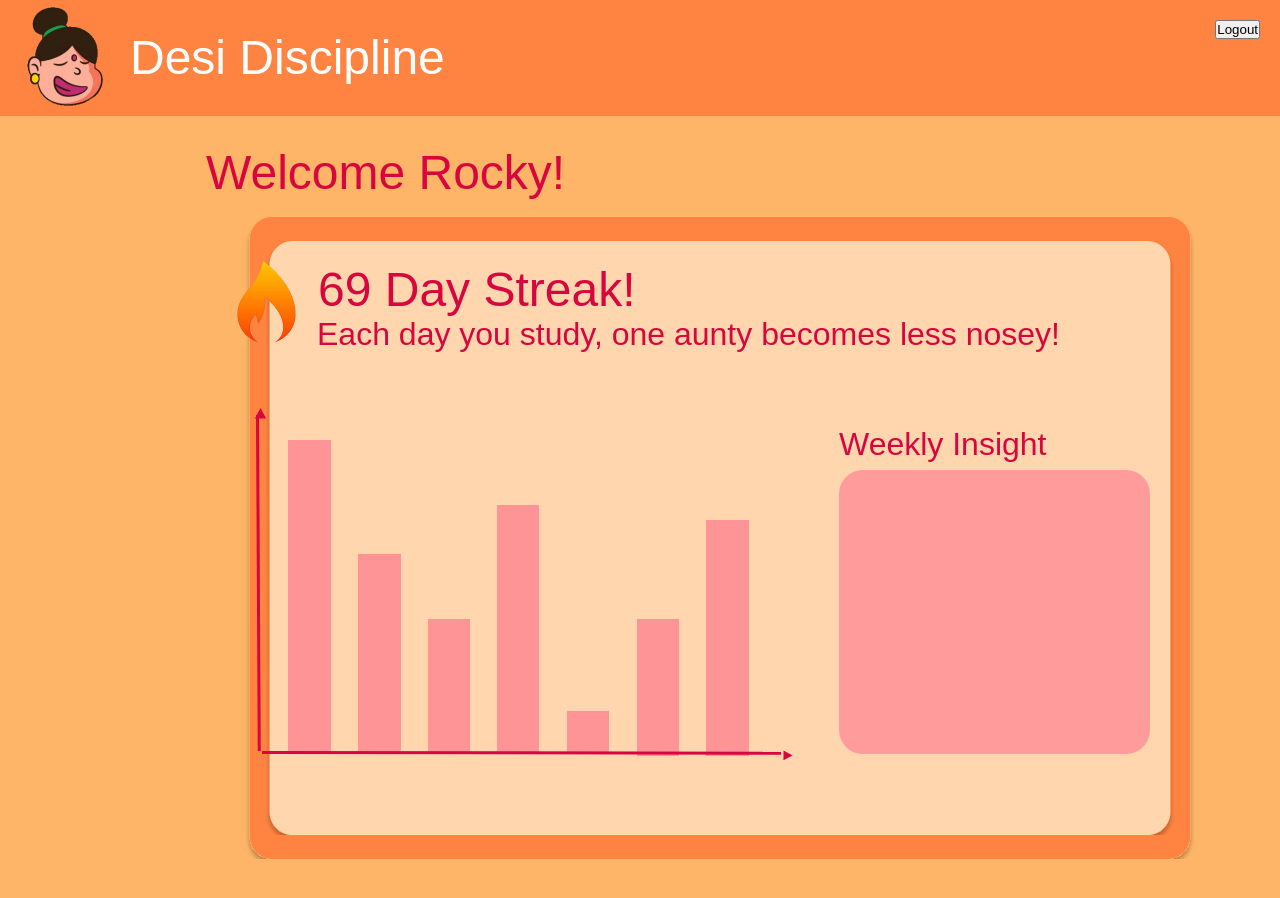
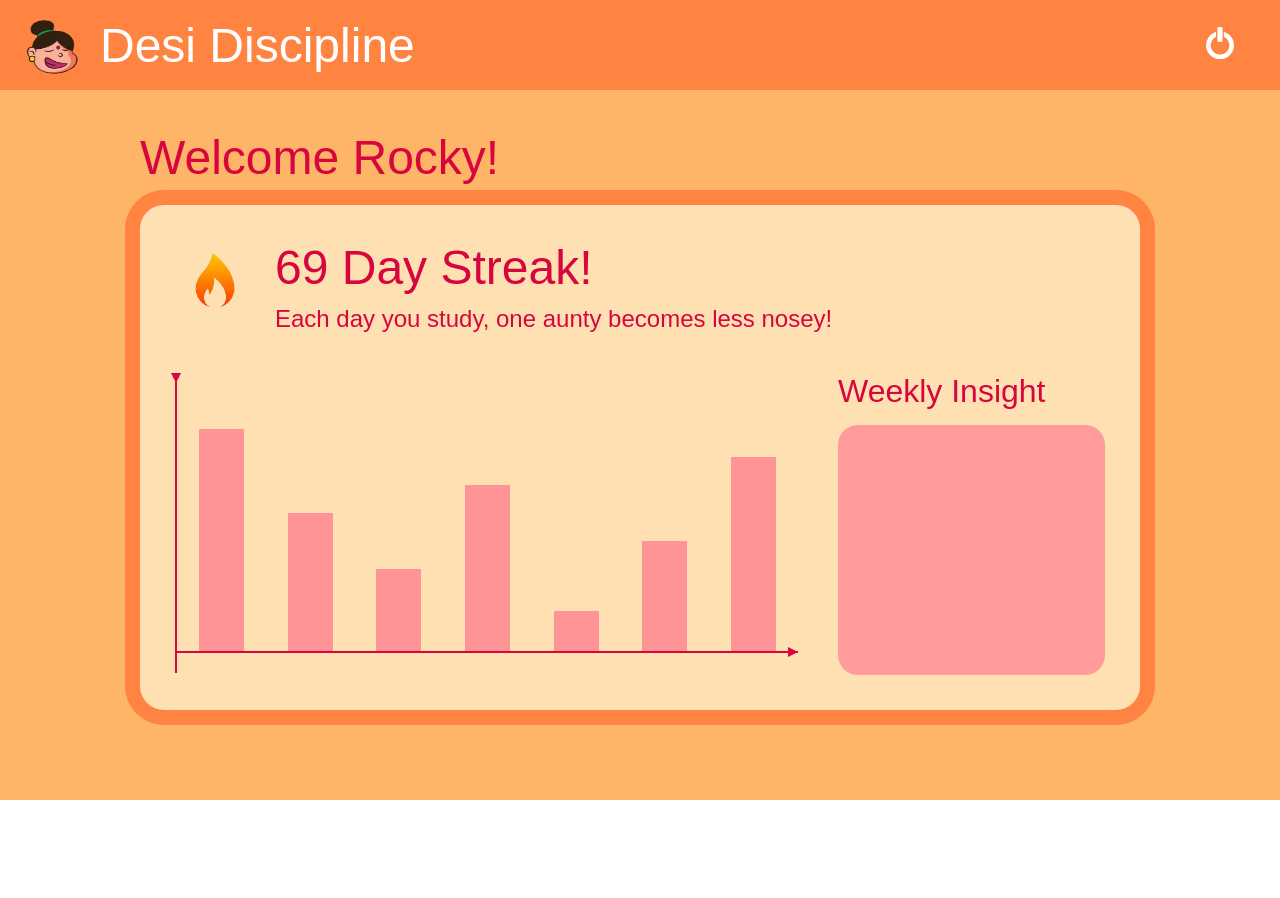
Before and after one commit to Yengner/desi-discipline, a Next.js app in the folder desi-discipline-website/: page /dashboard in a window 1280 px wide. Shown: the top 898 px of the page. After the commit the page ends 800 px from the top, so only its background shows below. Built offline with nearby package versions, Linux system fonts and the light colour scheme.

Commit message:
Updating Dashboard Frontend

```diff
--- a/desi-discipline-website/src/components/LogoutButton.jsx
+++ b/desi-discipline-website/src/components/LogoutButton.jsx
@@ -6,7 +6,7 @@ import { useRouter } from 'next/navigation';
 import toast from 'react-hot-toast';
 import { handleSignOut } from '@/lib/user.actions';
 
-const LogoutButton = ({ isExpanded }) => {
+const LogoutButton = () => {
   const [loading, setLoading] = useState(false);
   const router = useRouter();
 
@@ -15,29 +15,29 @@ const LogoutButton = ({ isExpanded }) => {
     const { errorMessage } = await handleSignOut();
 
     if (errorMessage) {
-      toast.error(errorMessage)
-
+      toast.error(errorMessage);
     } else {
-      router.push('/login'); // Redirect after logout
-      toast.success("Signed Out!")
+      router.push('/login');
+      toast.success("Signed Out!");
     }
 
     setLoading(false);
   };
 
   return (
-    <button
+    <img
+      src="/image-10.png"
+      alt="Logout"
       onClick={handleLogout}
-      disabled={loading}
-      className="flex items-center w-full px-4 py-3 rounded-lg text-gray-700 hover:bg-red-200 transition-colors"
-    >
-      <span
-        className={`ml-4 transition-opacity duration-200 ${isExpanded ? 'opacity-100' : 'opacity-0'
-          }`}
-      >
-        {loading ? 'Logging Out...' : 'Logout'}
-      </span>
-    </button>
+      className="logout-image-button"
+      style={{
+        width: '40px',
+        height: '40px',
+        cursor: loading ? 'not-allowed' : 'pointer',
+        opacity: loading ? 0.5 : 1,
+        transition: 'transform 0.2s ease',
+      }}
+    />
   );
 };
 
--- a/desi-discipline-website/src/components/dashboard/Dashboard.css
+++ b/desi-discipline-website/src/components/dashboard/Dashboard.css
@@ -1,268 +1,256 @@
+/* Base styling */
 .dashboard,
 .dashboard * {
   box-sizing: border-box;
 }
+
 .dashboard {
   background: #feb567;
-  height: 1024px;
-  position: relative;
-  overflow: hidden;
+  min-height: 100vh;
+  font-family: "Pixelify Sans", sans-serif;
+  padding-bottom: 30px;
 }
-.welcome-rocky {
-  color: #d8063e;
-  text-align: left;
-  font-family: "Pixelify Sans", sans-serif;
+
+/* Header styling */
+.header {
+  background: #ff8442;
+  height: 90px;
+  display: flex;
+  justify-content: space-between;
+  align-items: center;
+  padding: 0 20px;
+}
+
+.logo-title {
+  display: flex;
+  align-items: center;
+}
+
+.logo {
+  width: 65px;
+  height: 65px;
+  margin-right: 15px;
+}
+
+.title {
+  color: white;
   font-size: 48px;
   font-weight: 400;
-  position: absolute;
-  left: 206px;
-  top: 145px;
-  width: 521px;
-  height: 28px;
-}
-.frame-3 {
-  width: 100px;
-  height: 100px;
-  position: absolute;
-  left: 435px;
-  top: 475px;
-  overflow: hidden;
-}
-.rectangle-7 {
-  background: #ff8442;
-  width: 100%;
-  height: 126px;
-  position: absolute;
-  top: -10px;
-}
-.desi-discipline {
-  color: #ffffff;
-  text-align: left;
-  font-family: "Pixelify Sans", sans-serif;
-  font-size: 48px;
-  font-weight: 400;
-  position: absolute;
-  left: 130px;
-  top: 30px;
-  width: 541px;
-  height: 31px;
-}
-.icon-1 {
-  width: 97px;
-  height: 120px;
-  position: absolute;
-  left: 17px;
-  top: -6px;
-  object-fit: cover;
-  aspect-ratio: 97/120;
-}
-.image-1 {
-  width: 73px;
-  height: 73px;
-  position: absolute;
-  left: 1339px;
-  top: 23px;
-  object-fit: cover;
-  aspect-ratio: 1;
-}
-.rectangle-6 {
-  border-radius: 0px;
-  width: 1092px;
-  height: 642px;
-  position: absolute;
-  left: 174px;
-  top: 217px;
-  overflow: visible;
-}
-.rectangle-2 {
-  border-radius: 0px;
-  width: 1028px;
-  height: 594px;
-  position: absolute;
-  left: 206px;
-  top: 241px;
-  overflow: visible;
-}
-.weekly-insight {
-  color: #d8063e;
-  text-align: left;
-  font-family: "Pixelify Sans", sans-serif;
-  font-size: 32px;
-  font-weight: 400;
-  position: absolute;
-  left: 839px;
-  top: 426px;
-  width: 382px;
-  height: 28px;
-}
-.pngtree-fire-icon-symbol-simple-design-blaze-transparent-flaming-vector-png-image-46963576-removebg-preview-1 {
-  width: 121px;
-  height: 121px;
-  position: absolute;
-  left: 206px;
-  top: 241px;
-  object-fit: cover;
-  aspect-ratio: 1;
-}
-._69-day-streak {
-  color: #d8063e;
-  text-align: left;
-  font-family: "Pixelify Sans", sans-serif;
-  font-size: 48px;
-  font-weight: 400;
-  position: absolute;
-  left: 318px;
-  top: 262px;
-  width: 521px;
-  height: 28px;
-}
-.each-day-you-study-one-aunty-becomes-less-nosey {
-  color: #d8063e;
-  text-align: left;
-  font-family: "Pixelify Sans", sans-serif;
-  font-size: 32px;
-  font-weight: 400;
-  position: absolute;
-  left: 317px;
-  top: 316px;
-  width: 801px;
-  height: 28px;
-}
-.line-3 {
-  margin-top: -3px;
-  border-style: solid;
-  border-color: #d8063e;
-  border-width: 3px 0 0 0;
-  width: 336.17px;
-  height: 0px;
-  position: absolute;
-  left: 259px;
-  top: 418px;
-  transform-origin: 0 0;
-  transform: rotate(89.701deg) scale(1, 1);
-}
-.rectangle-8 {
-  background: #ff9496;
-  width: 43px;
-  height: 312px;
-  position: absolute;
-  left: 288px;
-  top: 440px;
-}
-.rectangle-9 {
-  background: #ff9496;
-  width: 43px;
-  height: 198px;
-  position: absolute;
-  left: 358px;
-  top: 554px;
-}
-.rectangle-10 {
-  background: #ff9496;
-  width: 42px;
-  height: 135px;
-  position: absolute;
-  left: 428px;
-  top: 619px;
-}
-.rectangle-11 {
-  background: #ff9496;
-  width: 42px;
-  height: 249px;
-  position: absolute;
-  left: 497px;
-  top: 505px;
-}
-.rectangle-12 {
-  background: #ff9496;
-  width: 42px;
-  height: 43px;
-  position: absolute;
-  left: 567px;
-  top: 711px;
-}
-.rectangle-13 {
-  background: #ff9496;
-  width: 42px;
-  height: 137px;
-  position: absolute;
-  left: 637px;
-  top: 619px;
-}
-.rectangle-14 {
-  background: #ff9496;
-  width: 43px;
-  height: 236px;
-  position: absolute;
-  left: 706px;
-  top: 520px;
-}
-.line-4 {
-  margin-top: -3px;
-  border-style: solid;
-  border-color: #d8063e;
-  border-width: 3px 0 0 0;
-  width: 519.07px;
-  height: 0px;
-  position: absolute;
-  left: 261.94px;
-  top: 754.17px;
-  transform-origin: 0 0;
-  transform: rotate(0.083deg) scale(1, 1);
-}
-.polygon-1 {
-  width: 13px;
-  height: 14px;
-  position: absolute;
-  left: 254px;
-  top: 408px;
-  overflow: visible;
-}
-.polygon-2 {
-  width: 13px;
-  height: 14px;
-  position: absolute;
-  left: 791.09px;
-  top: 748.1px;
-  transform: translate(-10.58px, 0.8px);
-  overflow: visible;
-}
-.rectangle-16 {
-  background: #ff9b9b;
-  border-radius: 24px;
-  width: 311px;
-  height: 284px;
-  position: absolute;
-  left: 839px;
-  top: 470px;
-}
-.image-button {
-  background: none;
-  border: none;
-  padding: 0;
-  cursor: pointer;
-}
-
-#image-button:hover img {
-  filter: brightness(1.1);
-  transform: scale(1.1);
-  transition: all 0.3s ease;
-}
-
-/* Optional image styling */
-.image-button img {
-  border-radius: 8px;
-  transition: transform 0.3s ease, filter 0.3s ease;
-}
-
-.image-button:hover img {
-  transform: scale(1.05); /* Slight zoom */
-  filter: brightness(1.2); /* Brighten the image */
 }
 
 .logout-wrapper {
-  position: absolute; /* or fixed if you want it always top-right */
-  top: 20px;
-  right: 20px;
-  z-index: 9999; /* Ensure it's on top */
+  margin-right: 20px;
 }
+
+/* Welcome message */
+.welcome-message {
+  color: #d8063e;
+  font-size: 48px;
+  font-weight: 400;
+  margin: 40px auto 20px;
+  width: 80%;
+  max-width: 1000px;
+  font-family: "Pixelify Sans", sans-serif;
+}
+
+/* Dashboard card with exact border style */
+.dashboard-card {
+  position: relative;
+  width: 80%;
+  max-width: 1000px;
+  margin: 0 auto;
+  background: #ffe0b3;
+  border-radius: 24px;
+  padding: 30px;
+  box-shadow: 0 0 0 15px #ff8442;
+  border: 5px solid #ffe0b3;
+}
+
+/* Streak section */
+.streak-container {
+  display: flex;
+  align-items: flex-start;
+  margin-bottom: 40px;
+}
+
+.streak-icon {
+  width: 80px;
+  margin-right: 20px;
+}
+
+.streak-icon img {
+  width: 100%;
+  height: auto;
+}
+
+.streak-info {
+  color: #d8063e;
+  font-family: "Pixelify Sans", sans-serif;
+}
+
+.streak-title {
+  font-size: 48px;
+  font-weight: 400;
+  margin-bottom: 10px;
+}
+
+.streak-message {
+  font-size: 24px;
+  font-weight: 400;
+}
+
+/* Chart and insights */
+.chart-insight-container {
+  display: flex;
+  justify-content: space-between;
+  margin-top: 20px;
+}
+
+.chart-container {
+  flex: 7;
+  display: flex;
+  position: relative;
+  height: 300px;
+}
+
+.y-axis {
+  width: 2px;
+  height: 100%;
+  background-color: #d8063e;
+  position: relative;
+}
+
+.y-axis:before {
+  content: "";
+  position: absolute;
+  top: 0;
+  left: -4px;
+  width: 0;
+  height: 0;
+  border-left: 5px solid transparent;
+  border-right: 5px solid transparent;
+  border-bottom: 10px solid #d8063e;
+  transform: rotate(180deg);
+}
+
+.bars {
+  display: flex;
+  justify-content: space-around;
+  align-items: flex-end;
+  flex: 1;
+  height: 100%;
+  padding-bottom: 20px;
+}
+
+.bar {
+  width: 45px;
+  background-color: #ff9496;
+  margin: 0 10px;
+}
+
+.bar-1 {
+  height: 80%;
+}
+
+.bar-2 {
+  height: 50%;
+}
+
+.bar-3 {
+  height: 30%;
+}
+
+.bar-4 {
+  height: 60%;
+}
+
+.bar-5 {
+  height: 15%;
+}
+
+.bar-6 {
+  height: 40%;
+}
+
+.bar-7 {
+  height: 70%;
+}
+
+.x-axis {
+  width: 100%;
+  height: 2px;
+  background-color: #d8063e;
+  position: absolute;
+  bottom: 20px;
+  left: 0;
+}
+
+.x-axis:after {
+  content: "";
+  position: absolute;
+  right: 0;
+  top: -4px;
+  width: 0;
+  height: 0;
+  border-top: 5px solid transparent;
+  border-bottom: 5px solid transparent;
+  border-left: 10px solid #d8063e;
+}
+
+/* Weekly insight */
+.insight-container {
+  flex: 3;
+  margin-left: 40px;
+}
+
+.insight-title {
+  color: #d8063e;
+  font-size: 32px;
+  font-weight: 400;
+  margin-bottom: 15px;
+  font-family: "Pixelify Sans", sans-serif;
+}
+
+.insight-content {
+  background-color: #ff9b9b;
+  border-radius: 20px;
+  height: 250px;
+}
+
+/* Responsive adjustments */
+@media (max-width: 992px) {
+  .dashboard-card {
+    width: 90%;
+  }
+
+  .welcome-message {
+    width: 90%;
+  }
+
+  .chart-insight-container {
+    flex-direction: column;
+  }
+
+  .insight-container {
+    margin-left: 0;
+    margin-top: 30px;
+  }
+}
+
+@media (max-width: 768px) {
+  .header {
+    padding: 0 10px;
+  }
+
+  .title {
+    font-size: 36px;
+  }
+
+  .welcome-message {
+    font-size: 36px;
+  }
+
+  .streak-title {
+    font-size: 36px;
+  }
+}
--- a/desi-discipline-website/src/components/dashboard/DashboardPage.jsx
+++ b/desi-discipline-website/src/components/dashboard/DashboardPage.jsx
@@ -1,54 +1,62 @@
 "use client";
-
 import React from "react";
+import LogoutButton from "../LogoutButton";
 import "./Dashboard.css";
-import LogoutButton from "../LogoutButton";
-
 export default function DashboardPage() {
-
   return (
     <div className="dashboard">
-      <div className="welcome-rocky">Welcome Rocky!</div>
+      {/* Header with logo and title */}
+      <div className="header">
+        <div className="logo-title">
+          <img className="logo" src="/icon-10.png" alt="Desi Discipline logo" />
+          <div className="title">Desi Discipline</div>
+        </div>
         <div className="logout-wrapper">
           <LogoutButton />
         </div>
-      <div className="frame-3"></div>
-      <div className="rectangle-7"></div>
-      <div className="desi-discipline">Desi Discipline</div>
-
-      <img className="icon-1" src="/icon-10.png" alt="icon" />
-      <img className="image-1" src="/image-10.png" alt="avatar" />
-      <img className="rectangle-6" src="/rectangle-60.svg" alt="bg 1" />
-      <img className="rectangle-2" src="/rectangle-20.svg" alt="bg 2" />
-
-      <div className="weekly-insight">Weekly Insight</div>
+      </div>
+      {/* Main content */}
+      <div className="welcome-message">Welcome Rocky!</div>
+      {/* Dashboard card with border */}
+      <div className="dashboard-card">
+        {/* Streak info */}
+        <div className="streak-container">
+          <div className="streak-icon">
             <img
-        className="pngtree-fire-icon-symbol-simple-design-blaze-transparent-flaming-vector-png-image-46963576-removebg-preview-1"
               src="/pngtree-fire-icon-symbol-simple-design-blaze-transparent-flaming-vector-png-image-46963576-removebg-preview-10.png"
               alt="streak fire"
             />
-
-      <div className="_69-day-streak">69 Day Streak!</div>
-      <div className="each-day-you-study-one-aunty-becomes-less-nosey">
+          </div>
+          <div className="streak-info">
+            <div className="streak-title">69 Day Streak!</div>
+            <div className="streak-message">
               Each day you study, one aunty becomes less nosey!
             </div>
-
-      <div className="line-3"></div>
-
-      <div className="rectangle-8"></div>
-      <div className="rectangle-9"></div>
-      <div className="rectangle-10"></div>
-      <div className="rectangle-11"></div>
-      <div className="rectangle-12"></div>
-      <div className="rectangle-13"></div>
-      <div className="rectangle-14"></div>
-
-      <div className="line-4"></div>
-
-      <img className="polygon-1" src="/polygon-10.svg" alt="arrow1" />
-      <img className="polygon-2" src="/polygon-20.svg" alt="arrow2" />
-
-      <div className="rectangle-16"></div>
+          </div>
+        </div>
+        {/* Chart and insights */}
+        <div className="chart-insight-container">
+          {/* Bar chart */}
+          <div className="chart-container">
+            <div className="y-axis"></div>
+            <div className="bars">
+              <div className="bar bar-1"></div>
+              <div className="bar bar-2"></div>
+              <div className="bar bar-3"></div>
+              <div className="bar bar-4"></div>
+              <div className="bar bar-5"></div>
+              <div className="bar bar-6"></div>
+              <div className="bar bar-7"></div>
+            </div>
+            <div className="x-axis"></div>
+          </div>
+          {/* Weekly insight */}
+          <div className="insight-container">
+            <div className="insight-title">Weekly Insight</div>
+            <div className="insight-content"></div>
+          </div>
+        </div>
+      </div>
     </div>
   );
 }
```
Lines whose indentation alone changed are shown as unchanged.
